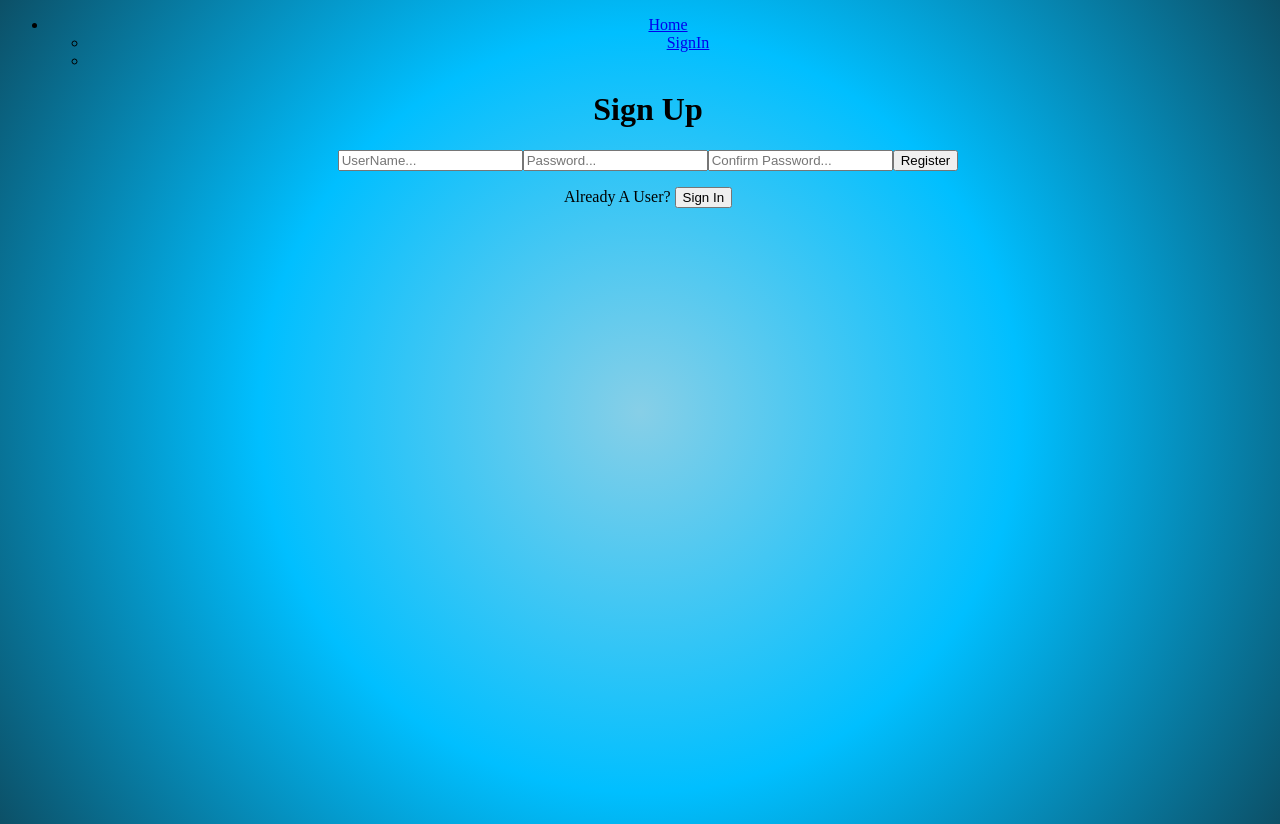
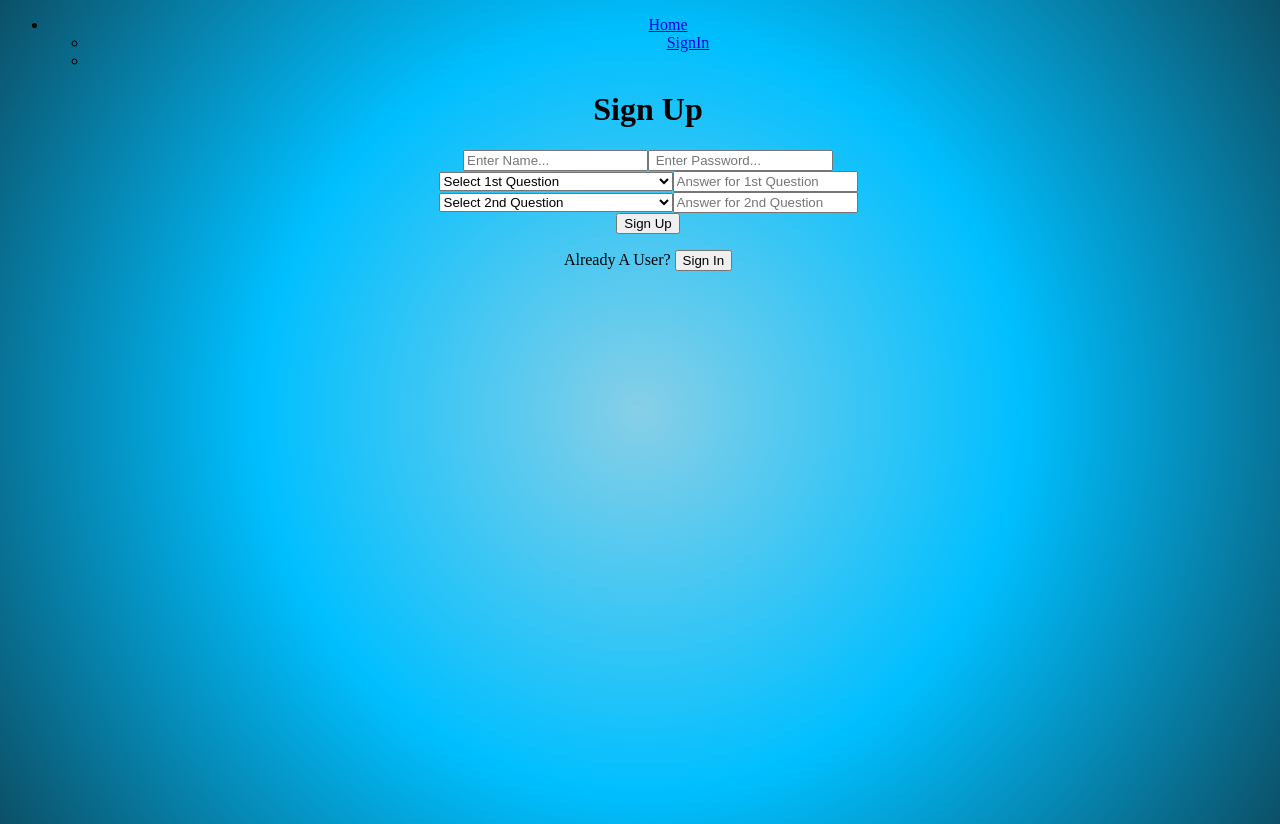
Before and after one commit to geiselleholt/fantasticalpets, a React (Vite) app: page /signUp in a window 1280 px wide. Built offline with nearby package versions, Linux system fonts and the light colour scheme.

Commit message:
forgotPasswordForm, refactor authContext. loading logic with gif

```diff
--- a/src/components/ForgotPasswordForm.jsx
+++ b/src/components/ForgotPasswordForm.jsx
@@ -1,5 +1,154 @@
-function ForgotPassword() {
-  return <p>ForgotPassword</p>;
+// ForgotPasswordForm.js
+import { useState } from "react";
+import { useNavigate } from "react-router-dom";
+import { useAuth } from "../context/authContext";
+import loadingJuggle from "../images/loadingJuggle.gif";
+
+export default function ForgotPasswordForm({}) {
+  const { getQuestions, getAnswers, signIn } = useAuth();
+  const nav = useNavigate();
+
+  const [username, setUsername] = useState("");
+  const [loading, setLoading] = useState(false);
+
+  const [showQuestions, setShowQuestions] = useState(false);
+  const [Question1, setQuestion1] = useState("");
+  const [Question2, setQuestion2] = useState("");
+  const [answer1, setAnswer1] = useState("");
+  const [answer2, setAnswer2] = useState("");
+
+  const handleUsernameChange = (e) => {
+    setUsername(e.target.value);
+  };
+
+  const handleAnswer1Change = (e) => {
+    setAnswer1(e.target.value);
+  };
+
+  const handleAnswer2Change = (e) => {
+    setAnswer2(e.target.value);
+  };
+
+  const handleUsernameSubmit = async (e) => {
+    e.preventDefault();
+    setLoading(true);
+
+    try {
+      const data = await getQuestions(username);
+      setQuestion1(data.question1);
+      setQuestion2(data.question2);
+      setShowQuestions(true);
+      setAnswer1("");
+      setAnswer2("");
+    } catch (err) {
+      alert(err.message);
+      console.error(err);
+      return;
+    } finally {
+      setLoading(false);
+    }
+  };
+
+  const handleAnswerSubmit = async (e) => {
+    e.preventDefault();
+    setLoading(true);
+
+    try {
+      await getAnswers(username, answer1, answer2);
+      console.log(`front: ${answer1}, ${answer2}`)
+
+      nav("/create");
+    } catch (err) {
+      alert(err.message);
+      console.error(err);
+      return;
+    } finally {
+      setLoading(false);
+    }
+  };
+
+  return (
+    <div>
+      <h2>Forgot Password?</h2>
+
+      {!showQuestions ? (
+        <>
+          <form onSubmit={handleUsernameSubmit}>
+            <input
+              type="text"
+              placeholder="Enter Your User Name"
+              value={username}
+              onChange={handleUsernameChange}
+              disabled={loading}
+            />
+            <button type="submit" disabled={loading}>
+              {loading ? (
+                <div>
+                  <img
+                    src={loadingJuggle}
+                    alt="cartoon of loading juggler"
+                    width={100}
+                  />
+                </div>
+              ) : (
+                "Submit"
+              )}
+            </button>
+          </form>
+          <p>
+            Not Working?
+            <button onClick={() => nav("/signUp")} disabled={loading}>
+              Sign Up Again
+            </button>
+          </p>
+        </>
+      ) : (
+        <>
+          <form onSubmit={handleAnswerSubmit}>
+            <h3>You only need to answer ONE question correctly.</h3>
+            <div>
+              <p>{Question1}</p>
+              <input
+                type="text"
+                placeholder="Enter Your Answer for Question 1"
+                value={answer1}
+                onChange={handleAnswer1Change}
+                disabled={loading}
+              />
+            </div>
+            <p>Or</p>
+            <div>
+              <p>{Question2}</p>
+              <input
+                type="text"
+                placeholder="Enter Your Answer for Question 2"
+                value={answer2}
+                onChange={handleAnswer2Change}
+                disabled={loading}
+              />
+            </div>
+            <button type="submit" disabled={loading}>
+              {loading ? (
+                <div>
+                  <img
+                    src={loadingJuggle}
+                    alt="cartoon of loading juggler"
+                    width={100}
+                  />
+                </div>
+              ) : (
+                "Submit"
+              )}
+            </button>
+          </form>
+          <p>
+            Not Working?...
+            <button onClick={() => nav("/signUp")} disabled={loading}>
+              Sign Up Again
+            </button>
+          </p>
+        </>
+      )}
+    </div>
+  );
 }
-
-export default ForgotPassword;
--- a/src/components/SignInForm.jsx
+++ b/src/components/SignInForm.jsx
@@ -2,6 +2,7 @@ import { useState } from "react";
 import { useNavigate } from "react-router-dom";
 import { useAuth } from "../context/authContext";
 import ForgotPasswordForm from "./ForgotPasswordForm";
+import loadingJuggle from "../images/loadingJuggle.gif";
 
 export default function SignInForm() {
   const { signIn } = useAuth();
@@ -12,6 +13,7 @@ export default function SignInForm() {
     password: "",
   });
 
+  const [loading, setLoading] = useState(false);
   const [forgotPassword, setForgotPassword] = useState(false);
 
   function handleChange(e) {
@@ -20,12 +22,17 @@ export default function SignInForm() {
 
   async function handleSubmit(e) {
     e.preventDefault();
+    setLoading(true);
+
     try {
       await signIn(formData);
 
       nav("/collection");
     } catch (err) {
+      alert(err.message);
       console.error(err);
+      setLoading(false);
+      return;
     }
   }
 
@@ -34,19 +41,34 @@ export default function SignInForm() {
       <form onSubmit={handleSubmit}>
         <input
           onChange={handleChange}
+          value={formData.userName}
           type="text"
           name="userName"
-          placeholder="Name"
+          placeholder="Enter Name..."
+          disabled={loading}
         />
         <input
           onChange={handleChange}
+          value={formData.password}
           type="password"
           name="password"
-          placeholder="Password"
+          placeholder="Enter Password..."
+          disabled={loading}
         />
-        <input type="submit" value="SignIn" />
+        <button type="submit" disabled={loading}>
+          {loading ? (
+            <div>
+              <img
+                src={loadingJuggle}
+                alt="cartoon of loading juggler"
+                width={100}
+              />
+            </div>
+          ) : (
+            "Sign In"
+          )}
+        </button>
       </form>
-
       <p>
         Forgot password?
         <button onClick={() => setForgotPassword(true)}>Get Question</button>
@@ -58,11 +80,11 @@ export default function SignInForm() {
             nav("/signUp");
           }}
         >
-          Sign Up!
+          Sign Up
         </button>
       </p>
       {forgotPassword && (
-        <ForgotPasswordForm onClose={() => setForgotPassword(false)} />
+        <ForgotPasswordForm />
       )}
     </>
   );
--- a/src/components/SignUpForm.jsx
+++ b/src/components/SignUpForm.jsx
@@ -1,45 +1,60 @@
 import { useState } from "react";
 import { useAuth } from "../context/authContext";
 import { useNavigate } from "react-router-dom";
+import loadingJuggle from "../images/loadingJuggle.gif";
 
 export default function SignUpForm() {
   const { signUp } = useAuth();
   const nav = useNavigate();
+  const [loading, setLoading] = useState(false);
+
+  const securityQuestions = [
+    "What is your favorite color?",
+    "What is your favorite game?",
+    "What was your mom's name?",
+    "What was your dad's name?",
+    "What was your brother's name?",
+    "What was your sister's name?",
+    "What was your best friend's name?",
+    "What was your pet's name?",
+    "What is your favorite food?",
+    "What was the name of your school?",
+  ];
+
   const [formData, setFormData] = useState({
     userName: "",
     password: "",
-    password2: "",
-    securityQuestions: [],
+    securityQuestion1: { question: "", answer: "" },
+    securityQuestion2: { question: "", answer: "" },
   });
 
   function handleChange(e) {
     setFormData({ ...formData, [e.target.name]: e.target.value });
   }
 
+  function handleSecurityQuestion(fieldName, subField, value) {
+    setFormData((prevFormData) => ({
+      ...prevFormData,
+      [fieldName]: {
+        ...prevFormData[fieldName],
+        [subField]: value,
+      },
+    }));
+  }
+
   async function handleSubmit(e) {
     e.preventDefault();
-
-    let msg = "";
-
-    if (!formData.userName.trim()) {
-      msg += `Please include UserName \n`;
-    }
-
-    if (!formData.password || formData.password !== formData.password2) {
-      msg += `Please include a password and make sure they match`;
-    }
-
-    if (msg) {
-      return alert(msg);
-    }
+    setLoading(true);
 
     try {
       await signUp(formData);
-
       nav("/create");
     } catch (err) {
-      alert("Sign Up Failed");
+      alert(err.message);
       console.error(err);
+      return;
+    } finally {
+      setLoading(false);
     }
   }
 
@@ -48,23 +63,110 @@ export default function SignUpForm() {
       <form onSubmit={handleSubmit}>
         <input
           onChange={handleChange}
+          value={formData.userName}
           type="text"
-          name="username"
-          placeholder="UserName..."
+          name="userName"
+          placeholder="Enter Name..."
+          disabled={loading}
         />
         <input
           onChange={handleChange}
+          value={formData.password}
           type="password"
           name="password"
-          placeholder="Password..."
+          placeholder=" Enter Password..."
+          disabled={loading}
         />
-        <input
-          onChange={handleChange}
-          type="password"
-          name="password2"
-          placeholder="Confirm Password..."
-        />
-        <input type="submit" value="Register" />
+
+        <div>
+          <select
+            onChange={(e) =>
+              handleSecurityQuestion(
+                "securityQuestion1",
+                "question",
+                e.target.value
+              )
+            }
+            value={formData.securityQuestion1.question}
+            disabled={loading}
+          >
+            <option value="">Select 1st Question</option>
+            {securityQuestions.map((q) => (
+              <option key={q} value={q}>
+                {q}
+              </option>
+            ))}
+          </select>
+          <input
+            onChange={(e) =>
+              handleSecurityQuestion(
+                "securityQuestion1",
+                "answer",
+                e.target.value
+              )
+            }
+            value={formData.securityQuestion1.answer}
+            type="text"
+            placeholder="Answer for 1st Question"
+            aria-label="Answer for Question 1"
+            disabled={loading}
+          />
+        </div>
+
+        <div>
+          <select
+            onChange={(e) =>
+              handleSecurityQuestion(
+                "securityQuestion2",
+                "question",
+                e.target.value
+              )
+            }
+            value={formData.securityQuestion2.question}
+            aria-label="Security Question 2"
+            disabled={loading}
+          >
+            <option value="">Select 2nd Question</option>
+            {securityQuestions.map((q) => (
+              <option
+                key={q}
+                value={q}
+                disabled={q === formData.securityQuestion1.question}
+              >
+                {q}
+              </option>
+            ))}
+          </select>
+          <input
+            onChange={(e) =>
+              handleSecurityQuestion(
+                "securityQuestion2",
+                "answer",
+                e.target.value
+              )
+            }
+            value={formData.securityQuestion2.answer}
+            type="text"
+            placeholder="Answer for 2nd Question"
+            className="input-field"
+            aria-label="Answer for Question 2"
+            disabled={loading}
+          />
+        </div>
+
+        <button type="submit" disabled={loading}>
+          {loading ? (
+            <div>
+              <img
+                src={loadingJuggle}
+                alt="cartoon of loading juggler"
+                width={100}
+              />
+            </div>
+          ) : (
+            "Sign Up"
+          )}
+        </button>
       </form>
       <p>
         Already A User?{" "}
```
Also changed, not shown: src/context/authContext.jsx (+63 -7 lines), src/images/loadingJuggle.gif (added).
